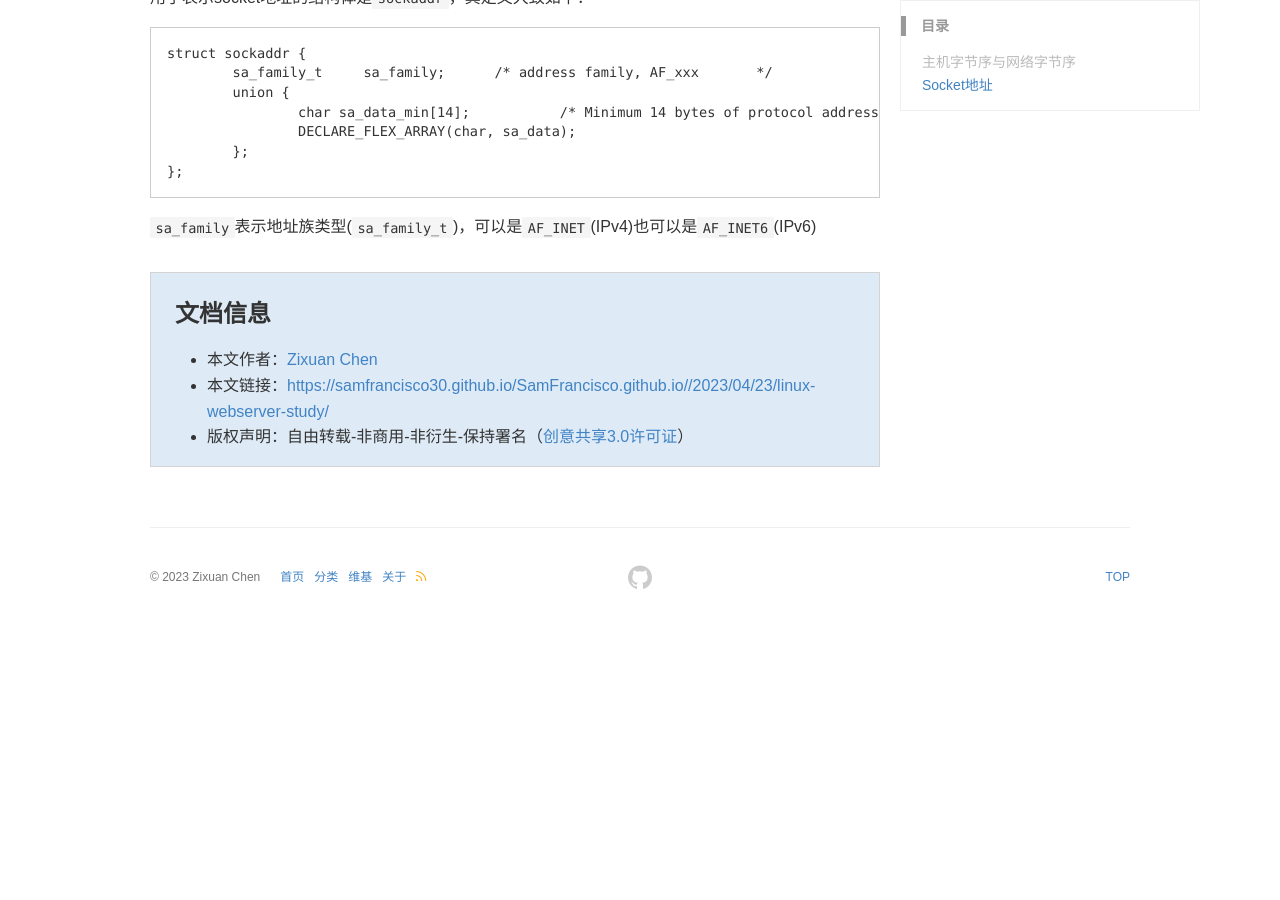
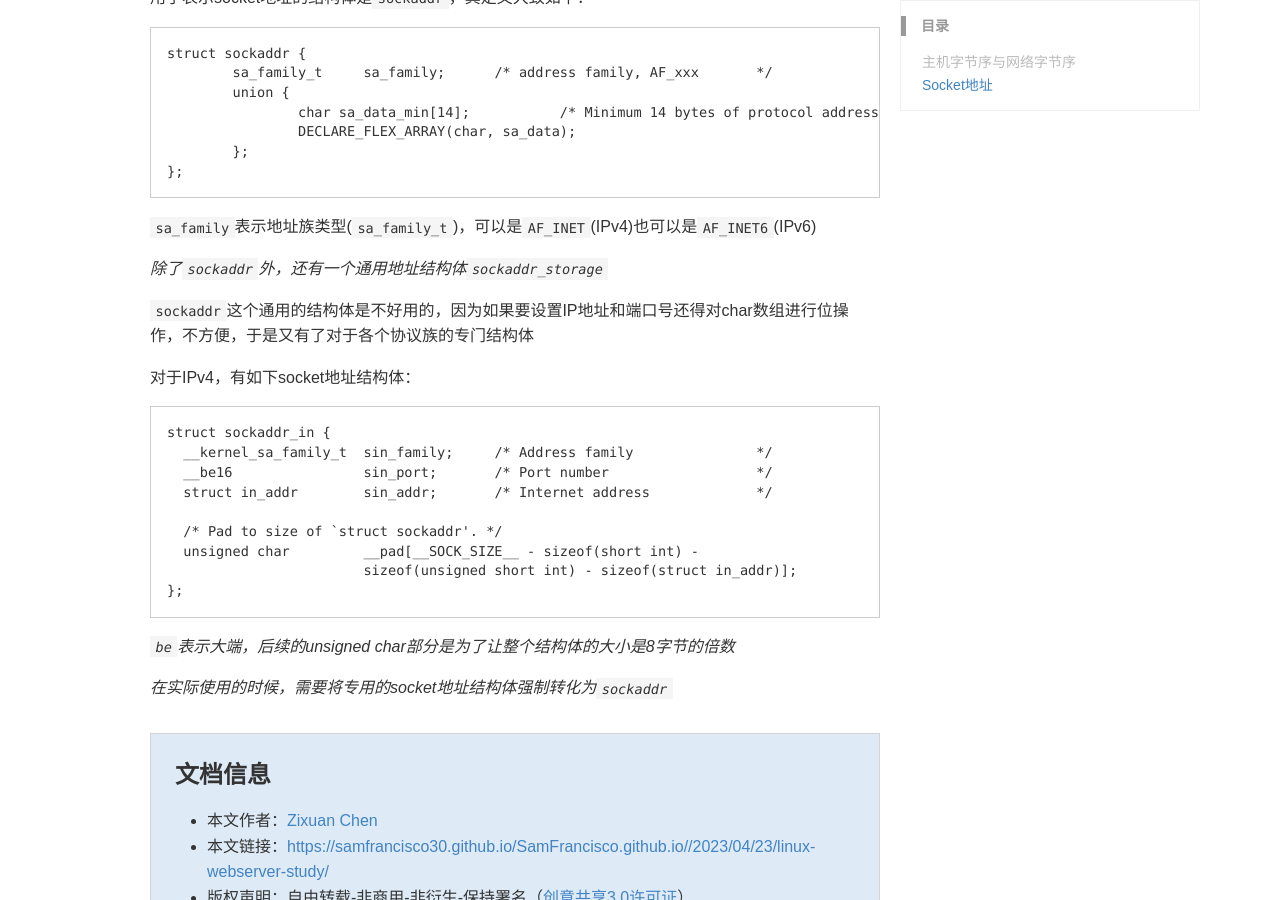
Before and after one commit to SamFrancisco30/SamFrancisco.github.io, a Jekyll site: the page built from _posts/2023-04-23-linux-webserver-study.md, in a window 1280 px wide and 900 px high, scrolled down 506 px. Built offline with Jekyll 4.4.1, drawn with Linux system fonts in a browser that asks for light colours; comment, search, counter and statistics services are not loaded; a style sheet for code colours, icons or effects is not loaded; before the commit the page ends 1132 px from its top, so only the background shows below that; some of the changed text lies outside the part shown.

Commit message:
added a new post

````diff
--- a/_posts/2023-04-23-linux-webserver-study.md
+++ b/_posts/2023-04-23-linux-webserver-study.md
@@ -26,3 +26,24 @@ struct sockaddr {
 ```
 
 `sa_family`表示地址族类型(`sa_family_t`)，可以是`AF_INET`(IPv4)也可以是`AF_INET6`(IPv6)
+
+*除了`sockaddr`外，还有一个通用地址结构体`sockaddr_storage`*
+
+`sockaddr`这个通用的结构体是不好用的，因为如果要设置IP地址和端口号还得对char数组进行位操作，不方便，于是又有了对于各个协议族的专门结构体
+
+对于IPv4，有如下socket地址结构体：
+```
+struct sockaddr_in {
+  __kernel_sa_family_t	sin_family;	/* Address family		*/
+  __be16		sin_port;	/* Port number			*/
+  struct in_addr	sin_addr;	/* Internet address		*/
+
+  /* Pad to size of `struct sockaddr'. */
+  unsigned char		__pad[__SOCK_SIZE__ - sizeof(short int) -
+			sizeof(unsigned short int) - sizeof(struct in_addr)];
+};
+```
+
+*`be`表示大端，后续的unsigned char部分是为了让整个结构体的大小是8字节的倍数*
+
+*在实际使用的时候，需要将专用的socket地址结构体强制转化为`sockaddr`*
````
